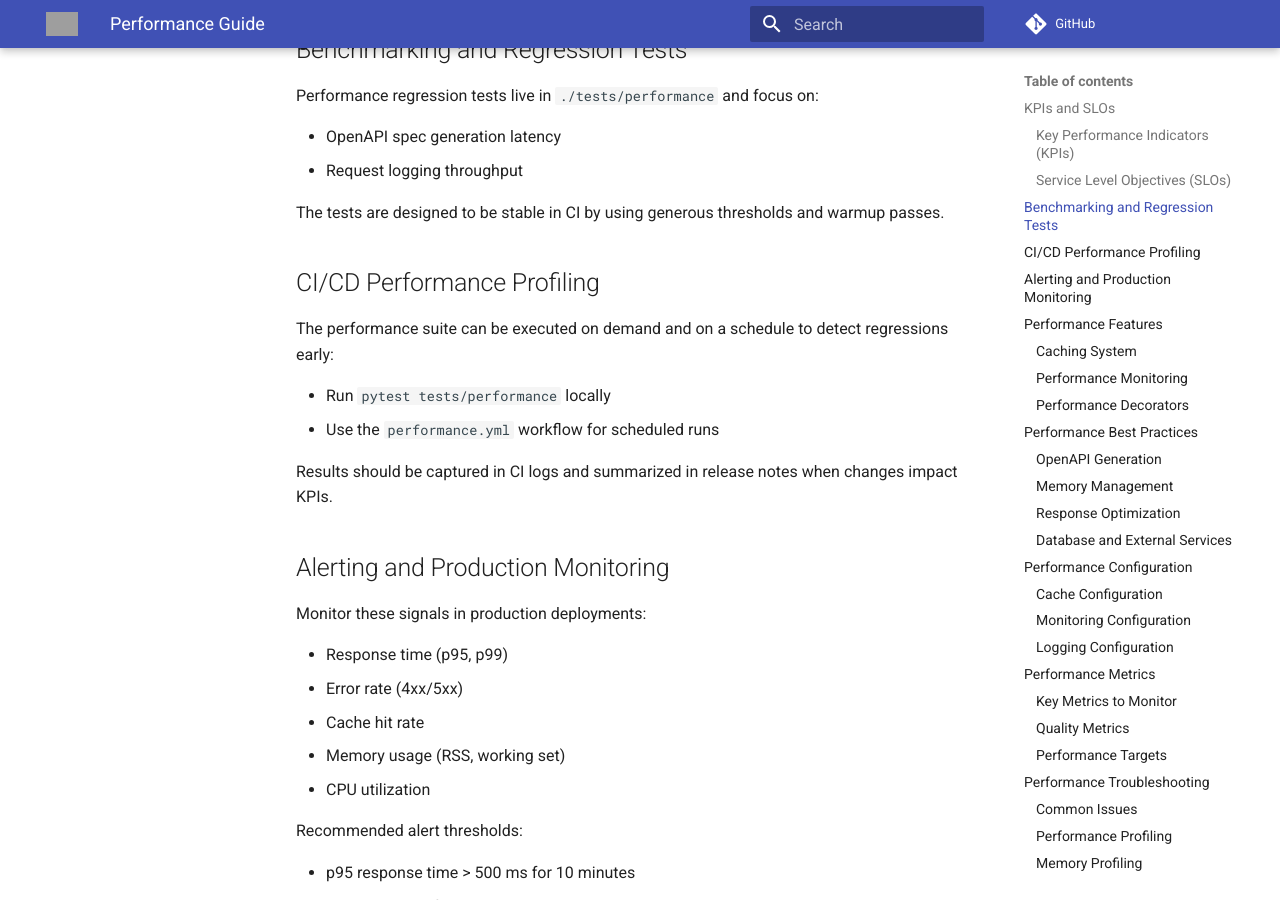
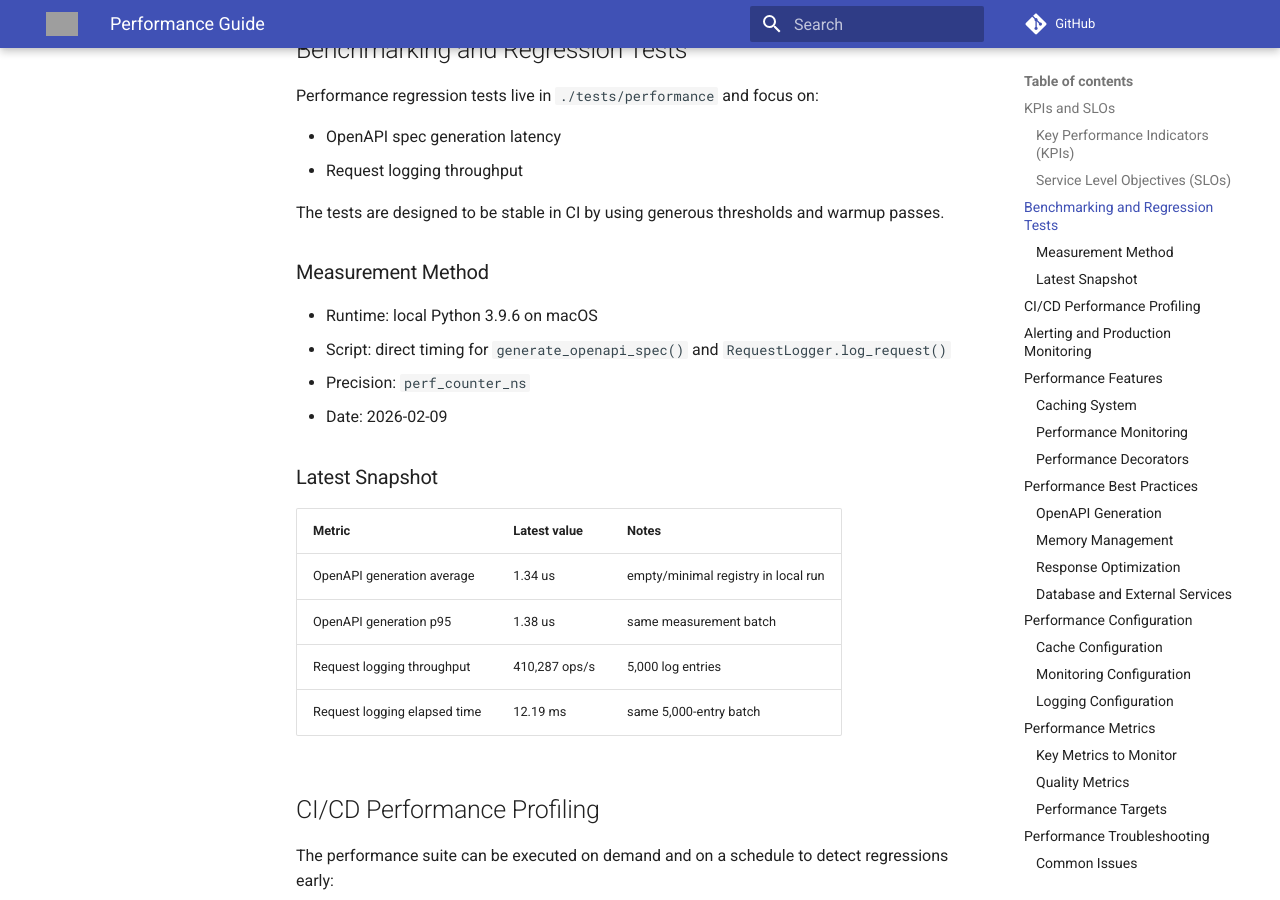
Before and after one commit to yeongseon/azure-functions-openapi, an MkDocs documentation site: the page built from docs/PERFORMANCE.md, in a window 1280 px wide and 900 px high, scrolled down 1073 px. Built offline with MkDocs 1.6.1 and Material for MkDocs 9.7.7, drawn with Linux system fonts in a browser that asks for light colours; comment, search, counter and statistics services are not loaded; grey boxes are pictures that could not be loaded.

```diff
--- a/docs/PERFORMANCE.md
+++ b/docs/PERFORMANCE.md
@@ -32,6 +32,22 @@
 - Request logging throughput
 
 The tests are designed to be stable in CI by using generous thresholds and warmup passes.
+
+### Measurement Method
+
+- Runtime: local Python 3.9.6 on macOS
+- Script: direct timing for `generate_openapi_spec()` and `RequestLogger.log_request()`
+- Precision: `perf_counter_ns`
+- Date: 2026-02-09
+
+### Latest Snapshot
+
+| Metric | Latest value | Notes |
+| --- | --- | --- |
+| OpenAPI generation average | 1.34 us | empty/minimal registry in local run |
+| OpenAPI generation p95 | 1.38 us | same measurement batch |
+| Request logging throughput | 410,287 ops/s | 5,000 log entries |
+| Request logging elapsed time | 12.19 ms | same 5,000-entry batch |
 
 ## CI/CD Performance Profiling
 
```
Also changed, not shown: README.md (+4 -3 lines), docs/SECURITY.md (+3 -0 lines), docs/development.md (+2 -0 lines), docs/index.md (+1 -1 lines), docs/testing.md (+11 -0 lines), 1 other file.
